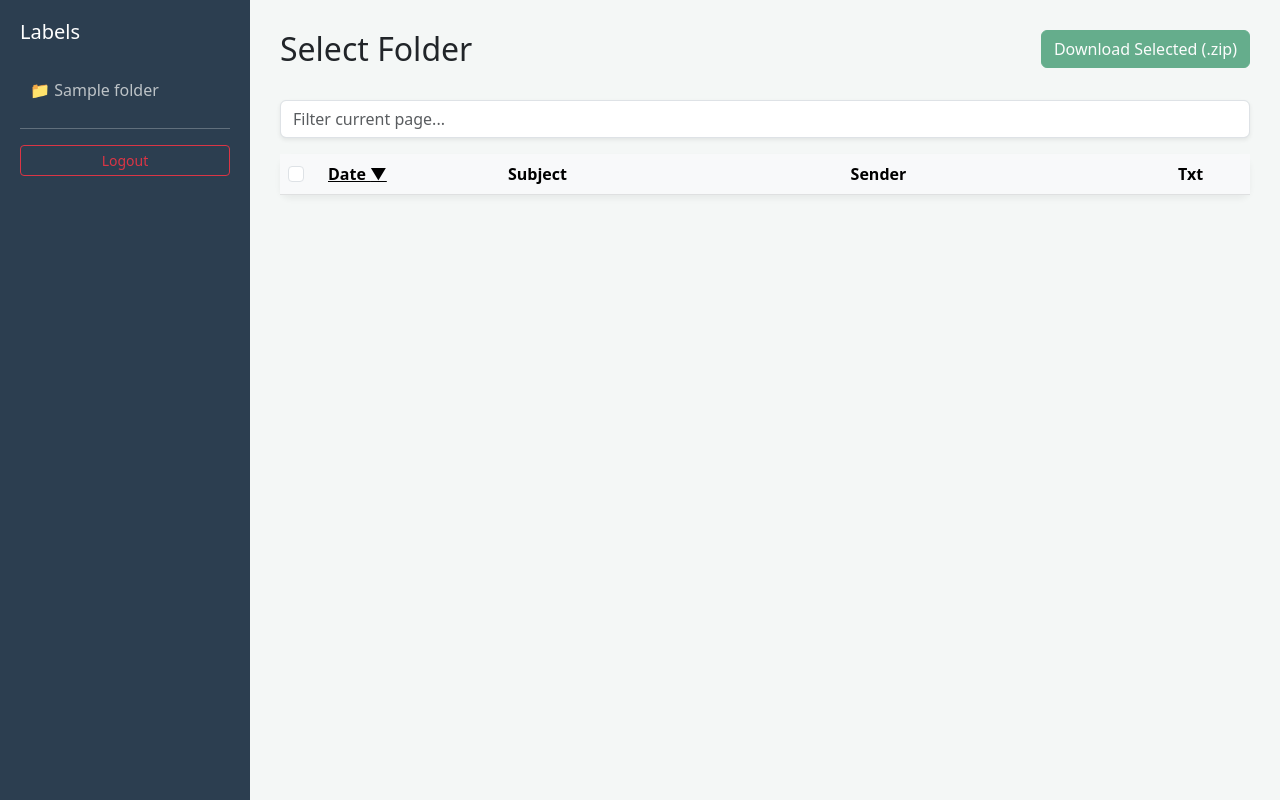
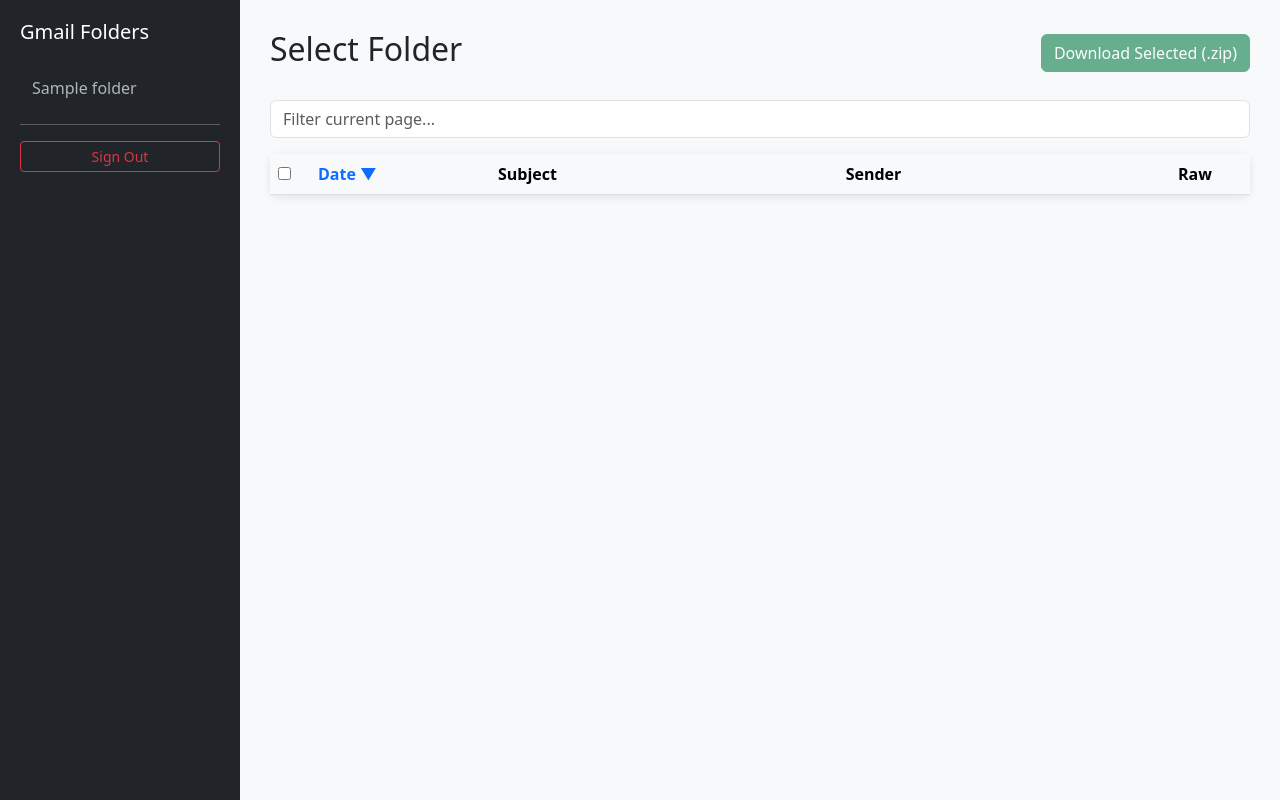
Before and after one commit to be3beke/Gmail-Extractor-Tool, a Flask app: template templates/index.html in a window 1280 px wide. Run offline with Flask 3, Linux system fonts and the light colour scheme; the template is opened without the code that fills it: most values are stand-ins (such as "Sample title", 1, 10 or a date in 2020); lists and menus that the app fills with data are empty.

Commit message:
Update index.html

```diff
--- a/templates/index.html
+++ b/templates/index.html
@@ -5,23 +5,22 @@
     <title>Gmail Extractor Pro</title>
     <link href="https://cdn.jsdelivr.net/npm/bootstrap@5.3.0/dist/css/bootstrap.min.css" rel="stylesheet">
     <style>
-        body { background: #f4f7f6; }
-        .sidebar { height: 100vh; background: #2c3e50; color: white; position: fixed; width: 250px; padding: 20px; overflow-y: auto; }
-        .main-content { margin-left: 250px; padding: 30px; }
-        .folder-link { cursor: pointer; padding: 10px; border-radius: 5px; color: #bdc3c7; text-decoration: none; display: block; transition: 0.2s; }
-        .folder-link:hover, .folder-link.active { background: #34495e; color: white; }
-        .email-table-container { background: white; border-radius: 10px; box-shadow: 0 4px 6px rgba(0,0,0,0.05); }
-        .sort-header { cursor: pointer; color: #0d6efd; text-decoration: underline; }
+        body { background: #f8f9fa; }
+        .sidebar { height: 100vh; background: #212529; color: white; position: fixed; width: 240px; padding: 20px; overflow-y: auto; }
+        .main-content { margin-left: 240px; padding: 30px; }
+        .folder-link { cursor: pointer; padding: 8px 12px; border-radius: 4px; color: #adb5bd; text-decoration: none; display: block; margin-bottom: 5px; }
+        .folder-link:hover, .folder-link.active { background: #0d6efd; color: white; }
+        .email-card { background: white; border-radius: 8px; box-shadow: 0 2px 8px rgba(0,0,0,0.1); }
         #loader { display: none; }
     </style>
 </head>
 <body>
 
 {% if page == 'login' %}
-<div class="container py-5">
-    <div class="row justify-content-center mt-5">
-        <div class="col-md-4 card shadow p-4">
-            <h3 class="text-center mb-4">Gmail Login</h3>
+<div class="container py-5 mt-5">
+    <div class="row justify-content-center">
+        <div class="col-md-4 card p-4 shadow">
+            <h3 class="text-center mb-4">Gmail Connector</h3>
             <form method="POST">
                 <input type="email" name="email" class="form-control mb-3" placeholder="Email" required>
                 <input type="password" name="password" class="form-control mb-3" placeholder="App Password" required>
@@ -34,41 +33,39 @@
 {% else %}
 
 <div class="sidebar">
-    <h5 class="mb-4">Labels</h5>
-    <div id="labels-box">
-        {% for f in folders %}<a class="folder-link" onclick="loadFolder(this, '{{f}}')">📁 {{f}}</a>{% endfor %}
-    </div>
+    <h5 class="mb-4">Gmail Folders</h5>
+    {% for f in folders %}<a class="folder-link" onclick="selectFolder(this, '{{f}}')">{{f}}</a>{% endfor %}
     <hr>
-    <a href="/logout" class="btn btn-outline-danger btn-sm w-100">Logout</a>
+    <a href="/logout" class="btn btn-sm btn-outline-danger w-100">Sign Out</a>
 </div>
 
 <div class="main-content">
-    <div class="d-flex justify-content-between mb-4">
-        <h2 id="folder-title">Select Folder</h2>
+    <div class="d-flex justify-content-between align-items-center mb-4">
+        <h2 id="folder-name">Select Folder</h2>
         <form id="bulk-form" action="/bulk_download" method="POST">
             <input type="hidden" name="folder" id="hidden-folder">
             <button type="submit" id="bulk-btn" class="btn btn-success" disabled>Download Selected (.zip)</button>
         </form>
     </div>
 
-    <input type="text" id="search-bar" class="form-control mb-3 shadow-sm" placeholder="Filter current page..." onkeyup="filterRows()">
+    <input type="text" id="search" class="form-control mb-3" placeholder="Filter current page..." onkeyup="doSearch()">
 
-    <div class="email-table-container">
+    <div class="email-card p-0">
         <table class="table table-hover mb-0">
             <thead class="table-light">
                 <tr>
-                    <th width="40"><input type="checkbox" id="master-check" class="form-check-input"></th>
-                    <th width="180" class="sort-header" onclick="changeSort()">Date <span id="sort-icon">▼</span></th>
+                    <th width="40"><input type="checkbox" id="master-check"></th>
+                    <th width="180" style="cursor:pointer; color:#0d6efd" onclick="toggleDateSort()">Date <span id="sort-arrow">▼</span></th>
                     <th>Subject</th>
                     <th>Sender</th>
-                    <th width="80">Txt</th>
+                    <th width="80">Raw</th>
                 </tr>
             </thead>
             <tbody id="email-body"></tbody>
         </table>
         <div id="loader" class="text-center py-5">
             <div class="spinner-border text-primary"></div>
-            <p class="text-muted mt-2">Sorting Gmail Folder...</p>
+            <p class="text-muted mt-2">Loading emails...</p>
         </div>
     </div>
     <div id="pagination" class="mt-4 pb-5"></div>
@@ -79,31 +76,29 @@
     let currentPage = 1;
     let currentSort = 'newest';
 
-    function loadFolder(el, name) {
-        document.querySelectorAll('.folder-link').forEach(l => l.classList.remove('active'));
+    function selectFolder(el, name) {
+        document.querySelectorAll('.folder-link').forEach(a => a.classList.remove('active'));
         el.classList.add('active');
         currentFolder = name;
         currentPage = 1;
         document.getElementById('email-body').innerHTML = '';
-        fetchData();
+        loadEmails();
     }
 
-    function changeSort() {
+    function toggleDateSort() {
         if(!currentFolder) return;
         currentSort = (currentSort === 'newest') ? 'oldest' : 'newest';
-        document.getElementById('sort-icon').innerText = (currentSort === 'newest') ? '▼' : '▲';
+        document.getElementById('sort-arrow').innerText = (currentSort === 'newest') ? '▼' : '▲';
         currentPage = 1;
         document.getElementById('email-body').innerHTML = '';
-        fetchData();
+        loadEmails();
     }
 
-    async function fetchData() {
+    async function loadEmails() {
         if(!currentFolder) return;
         const loader = document.getElementById('loader');
-        const tbody = document.getElementById('email-body');
-
         loader.style.display = 'block';
-        document.getElementById('folder-title').innerText = currentFolder;
+        document.getElementById('folder-name').innerText = currentFolder;
         document.getElementById('hidden-folder').value = currentFolder;
 
         const fd = new FormData();
@@ -112,44 +107,45 @@
         fd.append('sort', currentSort);
 
         try {
-            const res = await fetch('/get_emails', { method: 'POST', body: fd });
+            const res = await fetch('/get_emails', {method: 'POST', body: fd});
             const data = await res.json();
             loader.style.display = 'none';
 
+            const tbody = document.getElementById('email-body');
             data.emails.forEach(e => {
                 tbody.innerHTML += `
                 <tr>
-                    <td><input type="checkbox" name="msg_ids[]" value="${e.id}" form="bulk-form" class="row-check form-check-input"></td>
+                    <td><input type="checkbox" name="msg_ids[]" value="${e.id}" form="bulk-form" class="row-check"></td>
                     <td class="text-muted small">${e.date_display}</td>
                     <td><strong>${e.subject}</strong></td>
                     <td>${e.sender}</td>
-                    <td><a href="/download_raw/${currentFolder}/${e.id}" class="btn btn-sm btn-link">.txt</a></td>
+                    <td><a href="/download_raw/${currentFolder}/${e.id}" class="btn btn-sm btn-outline-dark">.txt</a></td>
                 </tr>`;
             });
 
             document.getElementById('pagination').innerHTML = data.has_more ?
-                `<button class="btn btn-primary w-100" onclick="currentPage++; fetchData()">Load More</button>` : '';
+                `<button class="btn btn-primary w-100" onclick="currentPage++; loadEmails()">Load More</button>` : '';
 
             initChecks();
         } catch(e) {
             loader.style.display = 'none';
-            console.error("Fetch Error:", e);
+            console.error(e);
         }
     }
 
-    function filterRows() {
-        const q = document.getElementById('search-bar').value.toLowerCase();
-        document.querySelectorAll('#email-body tr').forEach(row => {
-            row.style.display = row.innerText.toLowerCase().includes(q) ? "" : "none";
+    function doSearch() {
+        const q = document.getElementById('search').value.toLowerCase();
+        document.querySelectorAll('#email-body tr').forEach(r => {
+            r.style.display = r.innerText.toLowerCase().includes(q) ? "" : "none";
         });
     }
 
     function initChecks() {
-        const master = document.getElementById('master-check');
+        const m = document.getElementById('master-check');
         const items = document.querySelectorAll('.row-check');
-        const btn = document.getElementById('bulk-btn');
-        master.onclick = () => { items.forEach(i => i.checked = master.checked); btn.disabled = !master.checked; };
-        items.forEach(i => i.onchange = () => { btn.disabled = ![...items].some(x => x.checked); });
+        const b = document.getElementById('bulk-btn');
+        m.onclick = () => { items.forEach(i => i.checked = m.checked); b.disabled = !m.checked; };
+        items.forEach(i => i.onchange = () => { b.disabled = ![...items].some(x => x.checked); });
     }
 </script>
 {% endif %}
```
